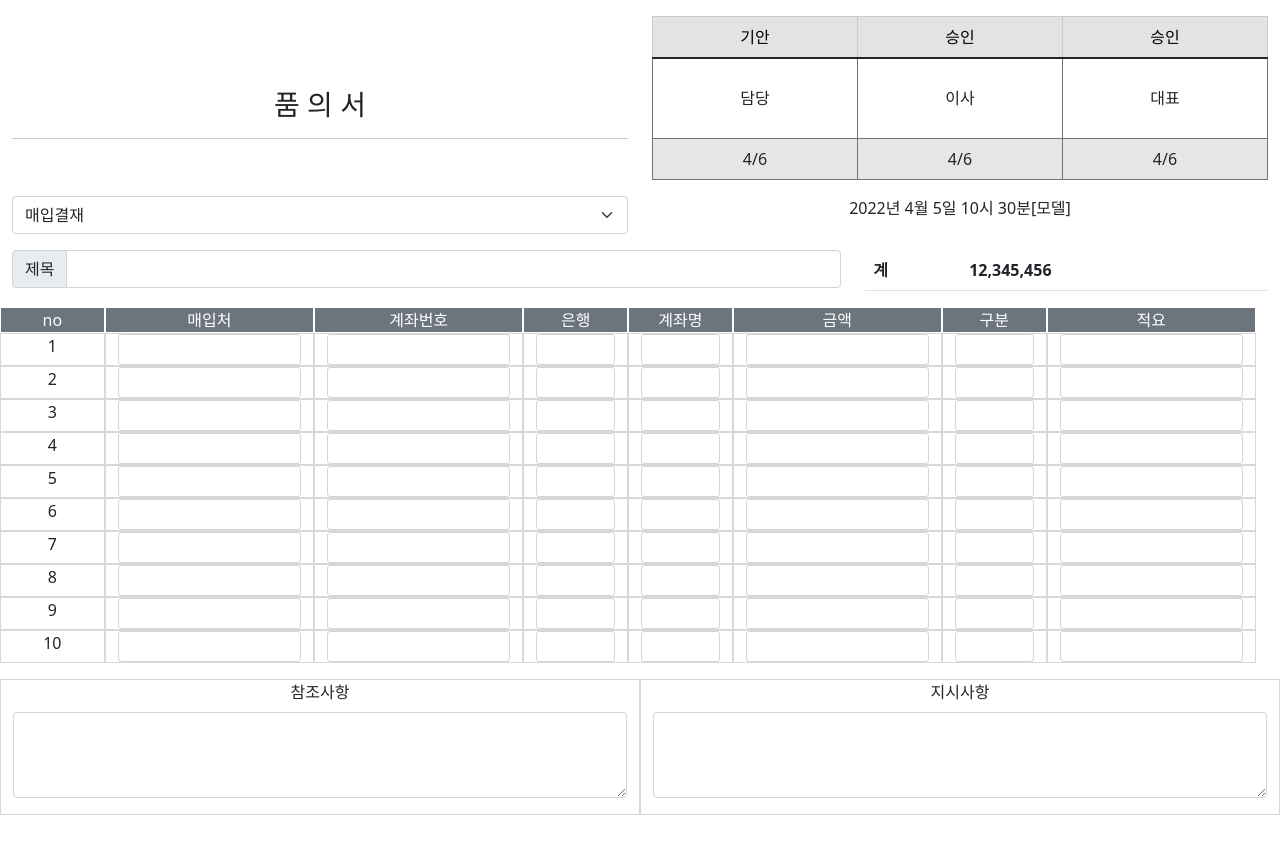
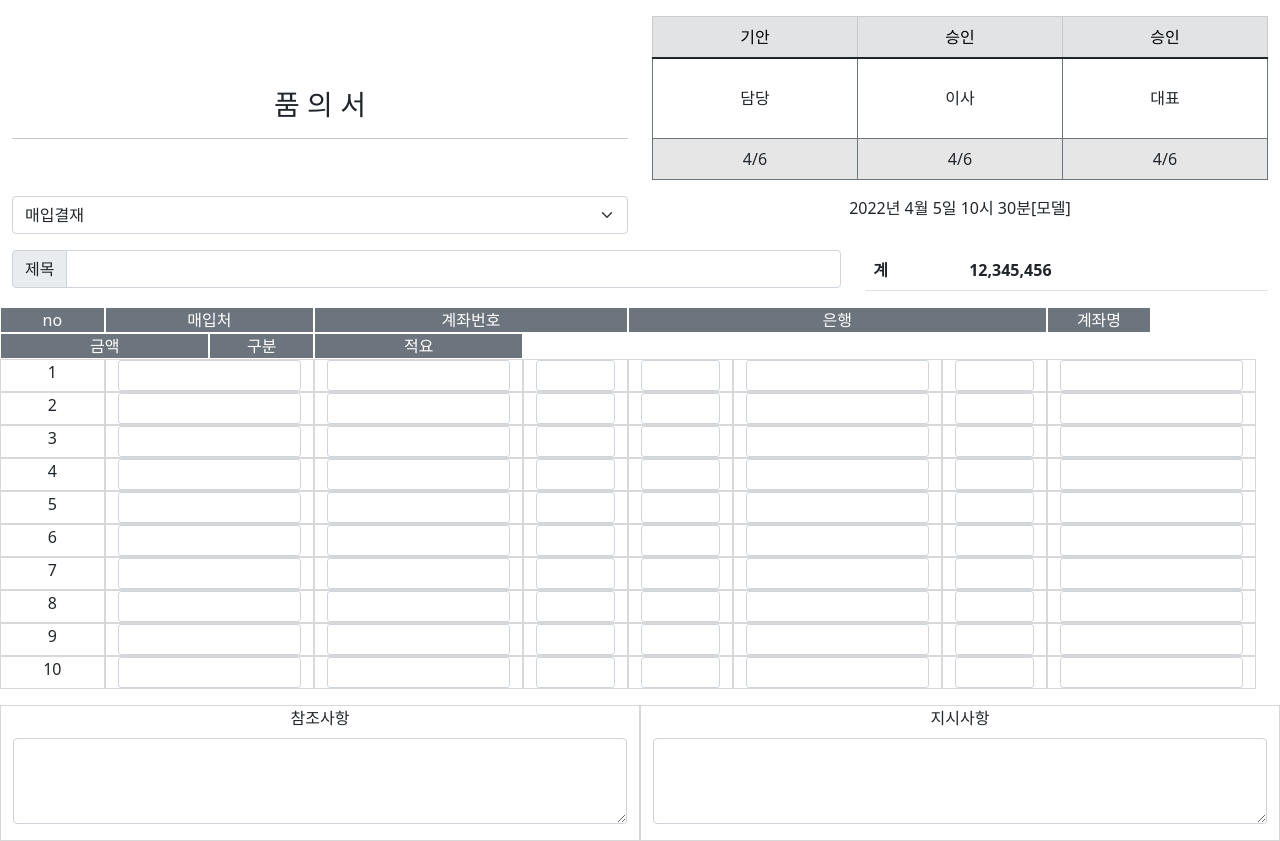
Before and after one commit to hyunsoo76/pybo, a Django app: page /eas/detail in a window 1280 px wide. Before the commit the page ends 815 px from the top, so only its background shows below. Run offline with Django 3.2, Linux system fonts and the light colour scheme; lists and menus that the app fills with data are empty.

Commit message:
결재란 제작

```diff
--- a/eas/templates/eas/detail.html
+++ b/eas/templates/eas/detail.html
@@ -95,9 +95,9 @@
 <!--입력창 타이틀-->
         <div class="row row-cols-8 text-white" align="center">
             <div class="col-1 bg-secondary text-white" style="border: 1px solid white" align="center">no</div>
-            <div class="col-lg-2 col-md-3 col-sm-3 bg-secondary text-white" style="border: 1px solid white" align="center">매입처</div>
-            <div class="col-lg-2 col-md-4 col-sm-4 bg-secondary text-white" style="border: 1px solid white" align="center">계좌번호</div>
-            <div class="col-lg-1 col-md-1 col-sm-1 bg-secondary text-white" style="border: 1px solid white" align="center">은행</div>
+            <div class="col-2 bg-secondary text-white" style="border: 1px solid white" align="center">매입처</div>
+            <div class="col-3 bg-secondary text-white" style="border: 1px solid white" align="center">계좌번호</div>
+            <div class="col-4 bg-secondary text-white" style="border: 1px solid white" align="center">은행</div>
             <div class="col-lg-1 col-md-4 col-sm-4 bg-secondary text-white" style="border: 1px solid white" align="center">계좌명</div>
             <div class="col-lg-2 col-md-6 col-sm-6 bg-secondary text-white" style="border: 1px solid white" align="center">금액</div>
             <div class="col-lg-1 col-md-2 col-sm-2 bg-secondary text-white" style="border: 1px solid white" align="center">구분</div>
```
